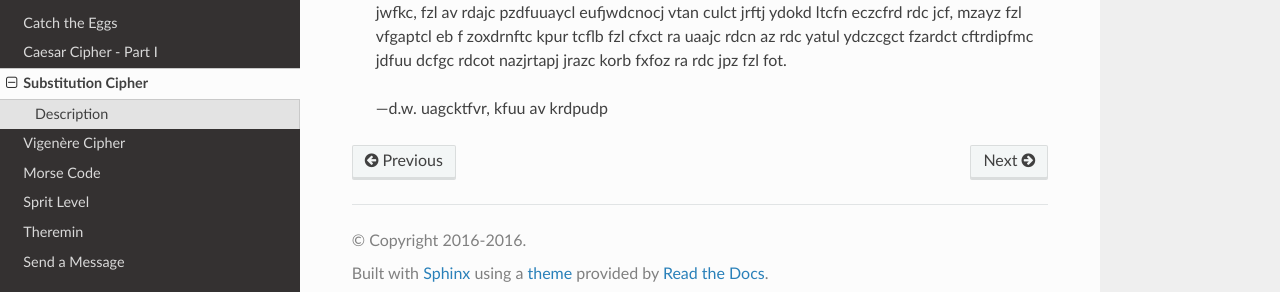
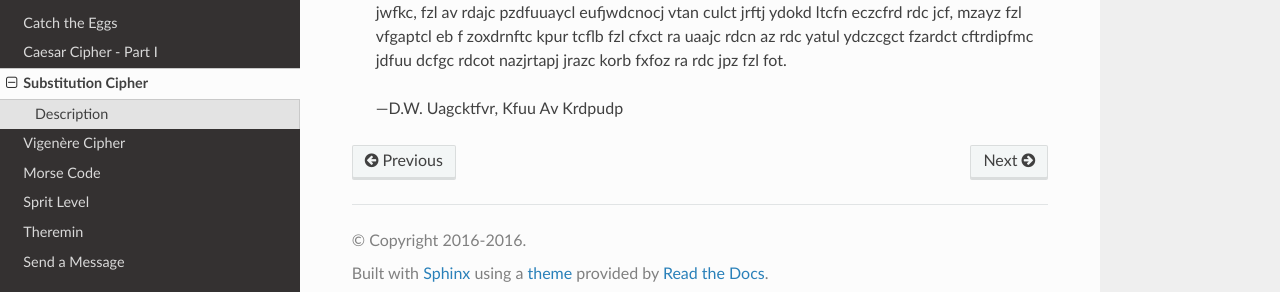
Before and after one commit to rharbird/microbit-challenges, a Sphinx documentation site: the page built from docs/source/challenges/crypto/substitution.rst, in a window 1280 px wide and 1215 px high. Shown: the part 905-1197 px from the top of the window. Built offline with Sphinx 7.4.7 and the Read the Docs theme 2.0.0, drawn with Linux system fonts in a browser that asks for light colours; pages that are not in the unit, such as notebooks, are missing from menus.

Commit message:
Modify text

```diff
--- a/docs/source/challenges/crypto/substitution.rst
+++ b/docs/source/challenges/crypto/substitution.rst
@@ -31,4 +31,4 @@ apply to the message. Try to think of (or look for) language properties or techn
 	dattatj rdfr uptm kcfjcucjjub ecdozl uovc oz ronc fzl oz jwfkc, fzl av rdajc pzdfuuaycl eufjwdcnocj vtan culct jrftj ydokd ltcfn eczcfrd rdc jcf, mzayz fzl vfgaptcl
 	eb f zoxdrnftc kpur tcflb fzl cfxct ra uaajc rdcn az rdc yatul ydczcgct fzardct cftrdipfmc jdfuu dcfgc rdcot nazjrtapj jrazc korb fxfoz ra rdc jpz fzl fot.
 
-	-- d.w. uagcktfvr, kfuu av krdpudp
+	-- D.W. Uagcktfvr, Kfuu Av Krdpudp
```
